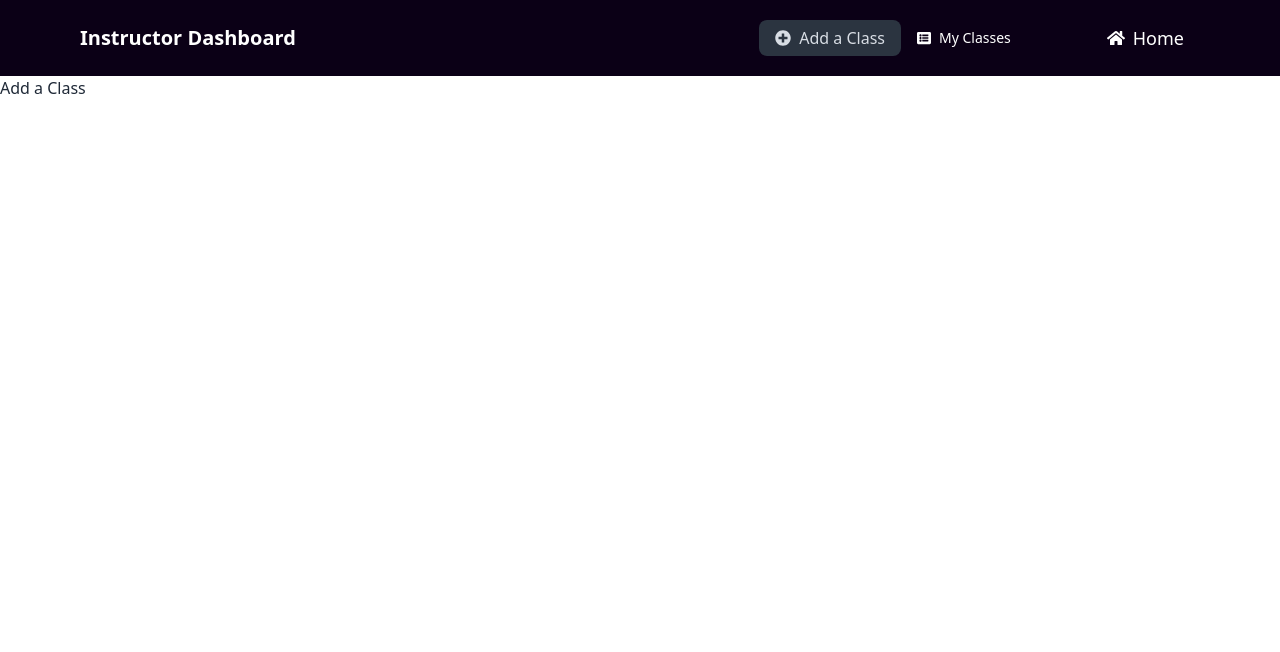
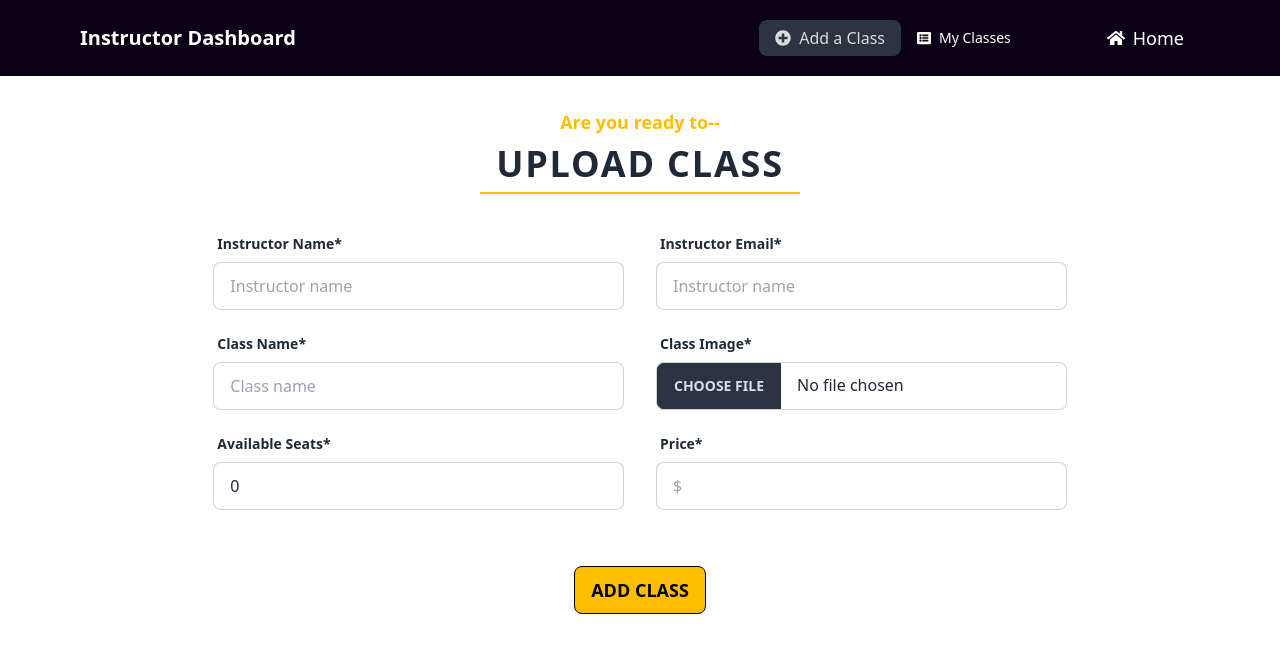
Before and after one commit to abdurrahmanrahat/Assignment-12-client, a React (Vite) app: page /dashboard/addaclass in a window 1280 px wide. Shown: the top 652 px of the page. Built offline with nearby package versions, Linux system fonts and the light colour scheme; no server answers.

Commit message:
Add a class page worked with required field

```diff
--- a/src/Pages/Dashboard/AddaClass/AddaClass.jsx
+++ b/src/Pages/Dashboard/AddaClass/AddaClass.jsx
@@ -1,8 +1,117 @@
+import { useForm } from "react-hook-form";
+import SectionTitle from "../../../components/SectionTitle/SectionTitle";
+import { useContext } from "react";
+import { AuthContext } from "../../../Provider/AuthProvider";
+
+const img_hosting_tkn = import.meta.env.VITE_image_uplode_token;
 
 const AddaClass = () => {
+
+    const { user } = useContext(AuthContext);
+
+    const img_hosting_url = `https://api.imgbb.com/1/upload?key=${img_hosting_tkn}`;
+
+    const { register, handleSubmit } = useForm();
+    const onSubmit = data => {
+        console.log(data);
+
+        const formData = new FormData();
+        formData.append('image', data.classImage[0]);
+
+        fetch(img_hosting_url, {
+            method: 'POST',
+            body: formData
+        })
+            .then(res => res.json())
+            .then(imgRes => {
+                if (imgRes.success) {
+                    const imgURL = imgRes.data.display_url;
+                    console.log(imgURL);
+
+                    const { classNameSpe, instructorName, instructorEmail, price, seats } = data;
+                    const newClass = {
+                        classNameSpe,
+                        classImg: imgURL,
+                        instructorName,
+                        instructorEmail,
+                        price: parseFloat(price),
+                        seats: parseFloat(seats)
+                    }
+                    console.log(newClass);
+                }
+            })
+
+    };
+
     return (
         <div>
-            <h2>Add a Class</h2>
+            {/* Section Title */}
+            <SectionTitle
+                heading='upload class'
+                subHeading='Are you ready to'
+            ></SectionTitle>
+
+            {/* Form Here */}
+            <form onSubmit={handleSubmit(onSubmit)} className="md:w-2/3 mx-4 md:mx-auto">
+
+                <div className="flex gap-8 md:mb-4">
+                    {/* Instructor Name */}
+                    <div className="form-control w-full">
+                        <label className="label">
+                            <span className="label-text font-semibold">Instructor Name*</span>
+                        </label>
+                        <input type="text" placeholder="Instructor name" defaultValue={user?.displayName} {...register("instructorName", { required: true })} className="input input-bordered w-full" readOnly />
+                    </div>
+                    {/* Instructor Email */}
+                    <div className="form-control w-full">
+                        <label className="label">
+                            <span className="label-text font-semibold">Instructor Email*</span>
+                        </label>
+                        <input type="text" placeholder="Instructor name" defaultValue={user?.email} {...register("instructorEmail", { required: true })} className="input input-bordered w-full" readOnly />
+                    </div>
+                </div>
+
+                <div className="md:flex gap-8 md:mb-4">
+                    {/* Class Name Field */}
+                    <div className="form-control w-full">
+                        <label className="label">
+                            <span className="label-text font-semibold">Class Name*</span>
+                        </label>
+                        <input type="text" placeholder="Class name" {...register("classNameSpe", { required: true })} className="input input-bordered w-full " />
+                    </div>
+
+                    {/* Class Photo Upload */}
+                    <div className="form-control w-full">
+                        <label className="label">
+                            <span className="label-text font-semibold">Class Image*</span>
+                        </label>
+                        <input type="file" {...register("classImage", { required: true })} className="file-input file-input-bordered w-full " />
+                    </div>
+                </div>
+
+                <div className="md:flex gap-8">
+                    {/* Available Seats Field */}
+                    <div className="form-control w-full">
+                        <label className="label">
+                            <span className="label-text font-semibold">Available Seats*</span>
+                        </label>
+                        <input type="text" placeholder="00" defaultValue={0} {...register("seats", { required: true })} className="input input-bordered w-full " readOnly />
+                    </div>
+
+                    {/* Available Seats Field */}
+                    <div className="form-control w-full">
+                        <label className="label">
+                            <span className="label-text font-semibold">Price*</span>
+                        </label>
+                        <input type="text" placeholder="$" {...register("price", { required: true })} className="input input-bordered w-full" />
+                    </div>
+                </div>
+
+                {/* Submit Button */}
+                <div className="text-center my-10">
+                    <input className="btn btn-outline mt-4 text-lg bg-[#FFBD00] hover:bg-[#0E0C1A] text-black hover:text-white" type="submit" value="Add Class" />
+                </div>
+            </form>
         </div>
     );
 };
--- a/src/Pages/Dashboard/MyClasses/MyClasses.jsx
+++ b/src/Pages/Dashboard/MyClasses/MyClasses.jsx
@@ -2,6 +2,7 @@
 const MyClasses = () => {
     return (
         <div>
+
             <h2>My Classes</h2>
         </div>
     );
--- /dev/null
+++ b/src/components/SectionTitle/SectionTitle.jsx
@@ -0,0 +1,11 @@
+
+const SectionTitle = ({ heading, subHeading }) => {
+    return (
+        <div className="md:w-3/12 mx-auto text-center my-8">
+            <p className="text-[#FFBD00] text-lg font-bold">{subHeading}--</p>
+            <h3 className="text-4xl font-extrabold uppercase tracking-wider border-b-2 border-[#FFBD00] py-2">{heading}</h3>
+        </div>
+    );
+};
+
+export default SectionTitle;
```
